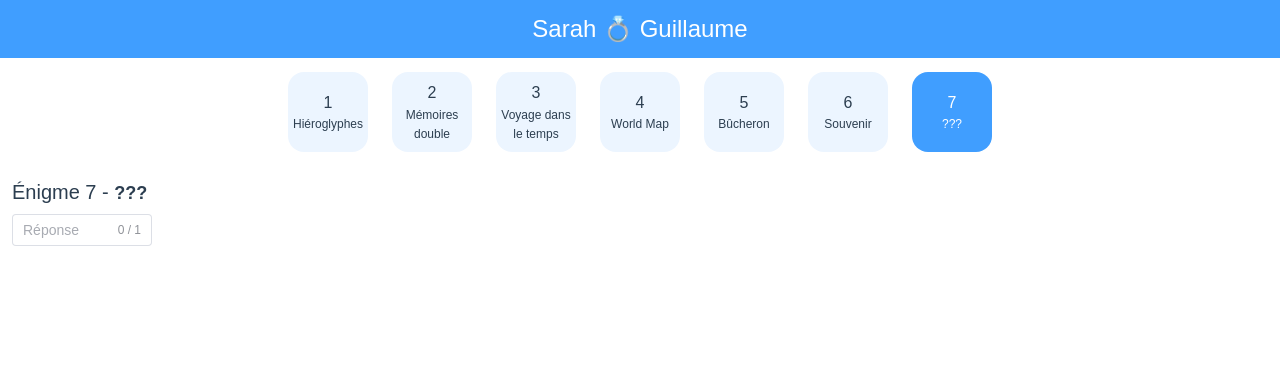
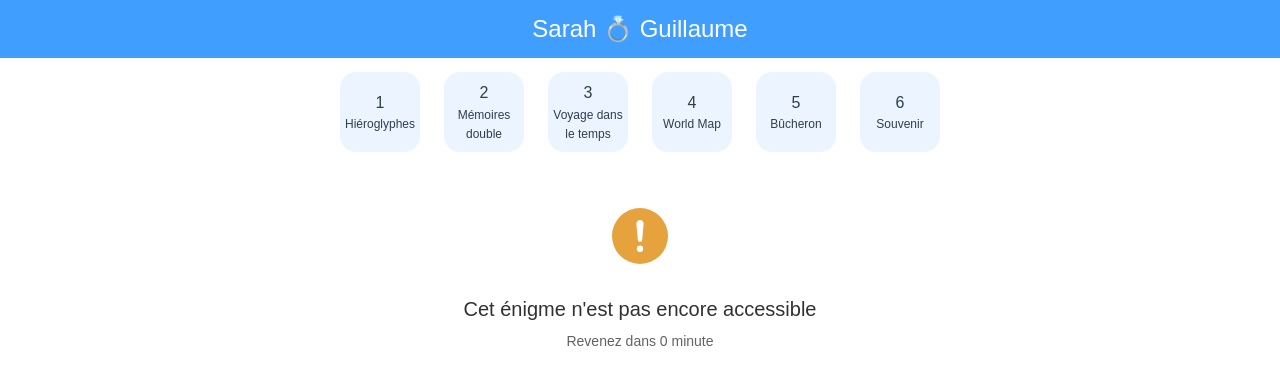
Before and after one commit to LionelNanchen/LionelNanchen.github.io, a Vue app: page / in a window 1280 px wide. Shown: the top 384 px of the page. Built offline with nearby package versions, Linux system fonts and the light colour scheme.

Commit message:
Update vue.config.js

```diff
--- a/src/utils.ts
+++ b/src/utils.ts
@@ -54,11 +54,4 @@ export const riddles: Riddle[] = [
         response: "",
         availableTime: moment(startingTime).add(75, 'minutes').format("HH:mm"),
     },
-    {
-        id: "",
-        index: 7,
-        title: "???",
-        response: "",
-        availableTime: moment(startingTime).add(90, 'minutes').format("HH:mm"),
-    },
 ];
--- a/vue.config.js
+++ b/vue.config.js
@@ -1,4 +1,9 @@
 module.exports = {
     publicPath: '/',
-    outputDir: "docs"
+    outputDir: "docs",
+    pages: {
+        'index': 'src/main.js',
+        'hieroglyphs/index': 'src/main.js',
+        'doubleMemories': 'src/main.js',
+    },
 }
```
